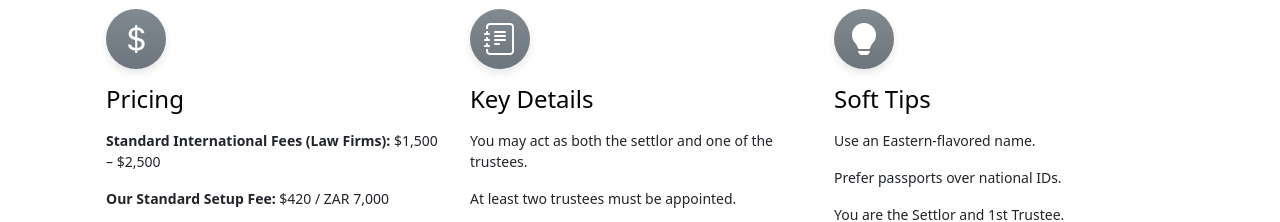
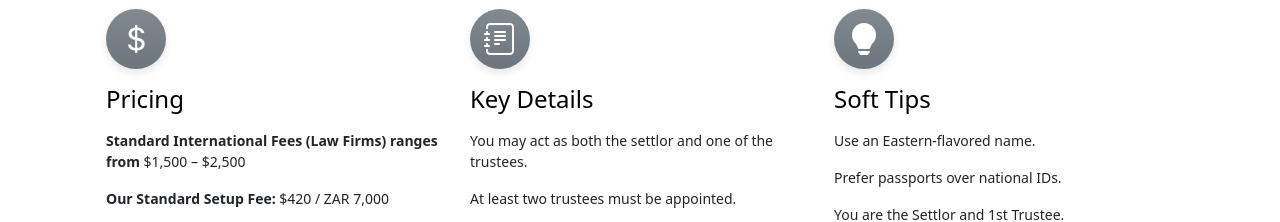
Before and after one commit to WhitelightningDev/hongkongtrust, an Angular app: page / in a window 1280 px wide. Shown: the part 1920-2142 px from the top of the page. Built offline with nearby package versions, Linux system fonts and the light colour scheme.

Commit message:
`Update welcomepage.html to change pricing list description`

```diff
--- a/src/app/pages/welcomepage/welcomepage.html
+++ b/src/app/pages/welcomepage/welcomepage.html
@@ -178,7 +178,7 @@
         <!-- Pricing List -->
         <ul class="list-group list-group-flush small">
           <li class="list-group-item border-0 px-0">
-            <strong>Standard International Fees (Law Firms):</strong> $1,500 – $2,500
+            <strong>Standard International Fees (Law Firms) ranges from</strong> $1,500 – $2,500
           </li>
           <li class="list-group-item border-0 px-0">
             <strong>Our Standard Setup Fee:</strong> $420 / ZAR 7,000
```
